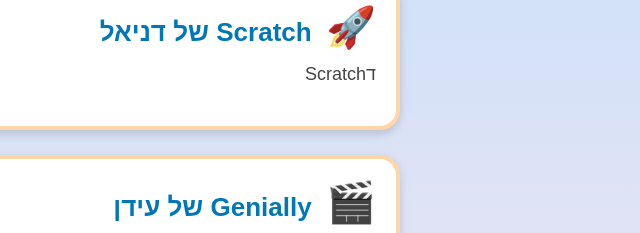
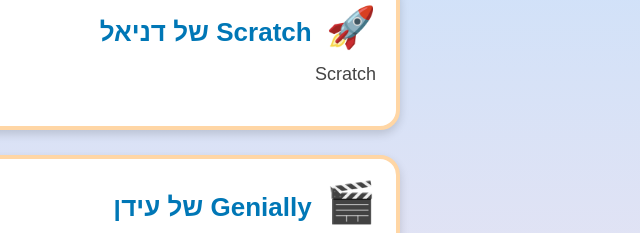
Before and after one commit to juliashir-schw/manhigotech-project, a plain HTML site: page index.html in a window 1280 px wide. Shown: the part 342-575 px from the top of the page, 640-1280 px from the left. Drawn offline with Linux system fonts and the light colour scheme.

Commit message:
Update index.html

```diff
--- a/index.html
+++ b/index.html
@@ -93,7 +93,7 @@
 Scratch של דניאל
       </a>
       <p>
-	דScratch
+	Scratch
       </p>
     </div>
 
```
